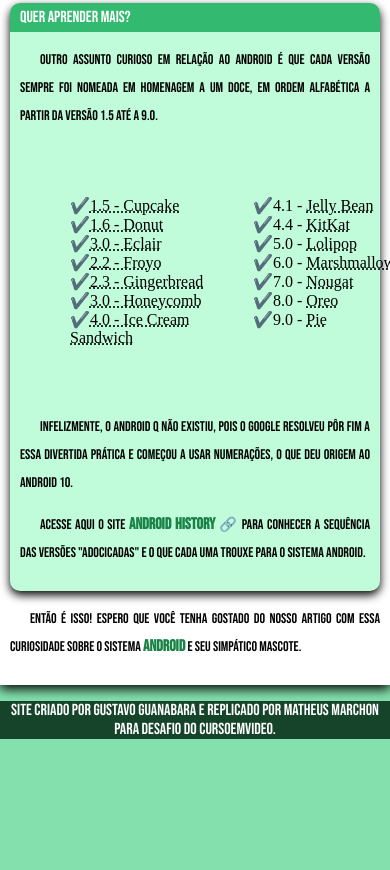
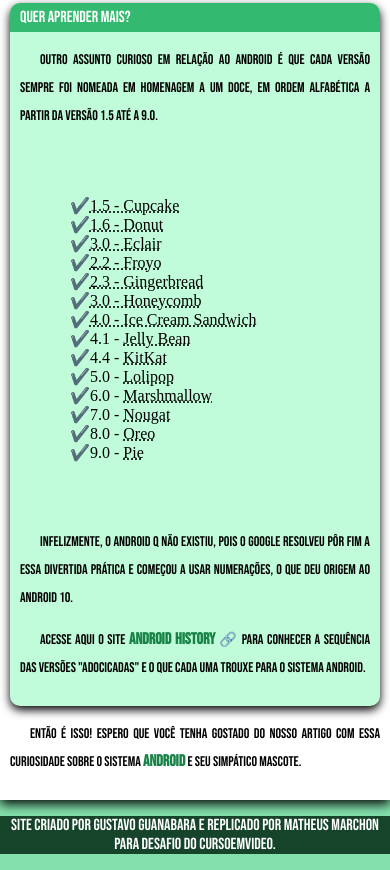
Before and after one commit to Marchon1702/Projeto-Android, a plain HTML site: page index.html in a window 390 px wide. Shown: the part 2552-3422 px from the top of the page. Before the commit the page ends 3307 px from the top, so only its background shows below. Drawn offline with Linux system fonts and the light colour scheme; a web font is replaced by a local one.

Commit message:
atualização do visual da lista

```diff
--- a/style.css
+++ b/style.css
@@ -160,7 +160,16 @@ ul.extra {
     font-size: 16px;
     list-style-position: inside;
 }
-
+@media(max-width: 600px) {
+    aside > ul.extra {
+         width: 100%;
+         padding: 50px;
+         columns: 1;
+         list-style: none;
+         font-size: 16px;
+         list-style-position: inside;
+     }
+ }
 aside > ul.extra > li::before {
     content:'✔️';
 }
```
